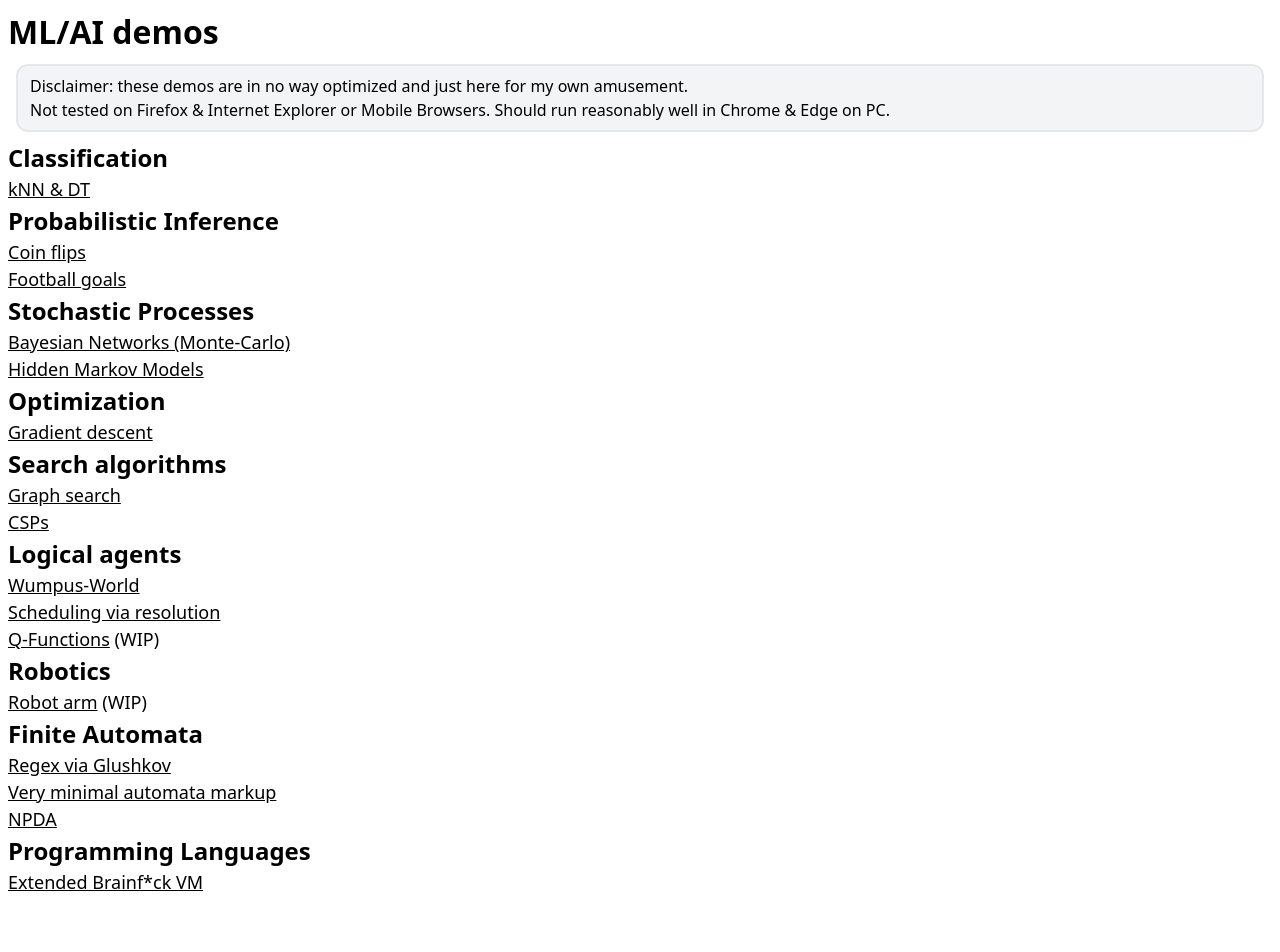
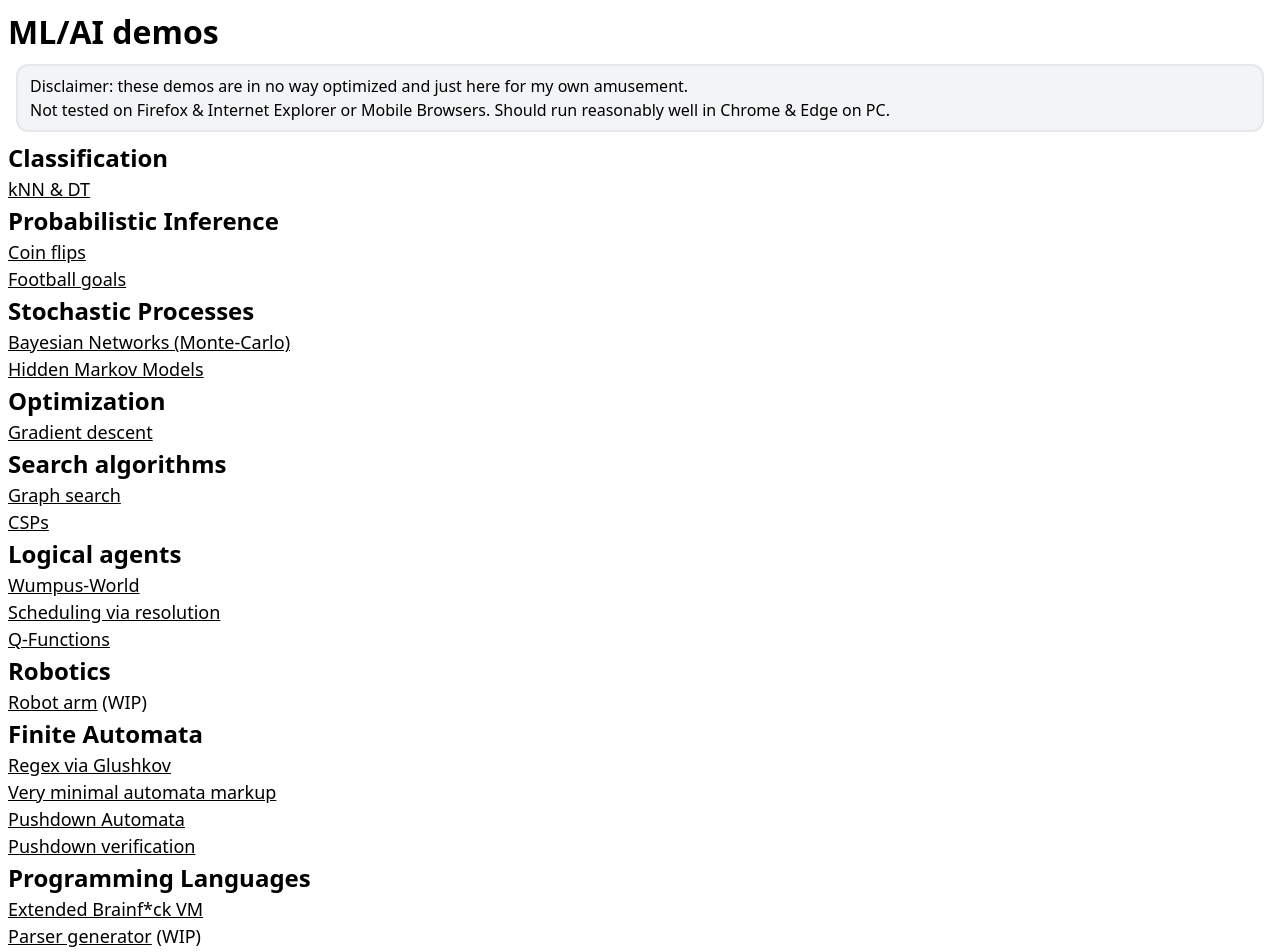
Before and after one commit to schmisev/ml-demos, a SvelteKit app: page / in a window 1280 px wide. Shown: the top 952 px of the page. Before the commit the page ends 904 px from the top, so only its background shows below. Built offline with nearby package versions, Linux system fonts and the light colour scheme.

Commit message:
somehting

```diff
--- a/src/routes/+page.svelte
+++ b/src/routes/+page.svelte
@@ -29,13 +29,16 @@
 	<h2>Logical agents</h2>
 	<h3><a href={resolve(`/wumpus`)}>Wumpus-World</a></h3>
 	<h3><a href={resolve(`/scheduling`)}>Scheduling via resolution</a></h3>
-	<h3><a href={resolve(`/q-functions`)}>Q-Functions</a> (WIP) </h3>
+	<h3><a href={resolve(`/q-functions`)}>Q-Functions</a> </h3>
   <h2>Robotics</h2>
   <h3><a href={resolve(`/robot-arm`)}>Robot arm</a> (WIP) </h3>
   <h2>Finite Automata</h2>
   <h3><a href={resolve(`/automata`)}>Regex via Glushkov</a></h3>
   <h3><a href={resolve(`/min-graphs`)}>Very minimal automata markup</a></h3>
-  <h3><a href={resolve(`/pda`)}>NPDA</a></h3>
+  <h3><a href={resolve(`/pda`)}>Pushdown Automata</a></h3>
+  <h3><a href={resolve(`/pds`)}>Pushdown verification</a></h3>
   <h2>Programming Languages</h2>
   <h3><a href={resolve(`/brainfck`)}>Extended Brainf*ck VM</a></h3>
+  <h3><a href={resolve(`/parser-gen`)}>Parser generator</a> (WIP)</h3>
+  <h2>Decision making</h2>
 </div>
--- a/src/routes/min-graphs/+page.svelte
+++ b/src/routes/min-graphs/+page.svelte
@@ -32,21 +32,23 @@
 	<title>Min-Graphs</title>
 </head>
 
-<div class="flex flex-col gap-2 p-2">
+<div class="flex h-dvh flex-col gap-2 p-2 min-h-0">
 	<div class="flex flex-row items-center gap-5">
 		<h1 class="grow">Minimal Automaton Markup | <a href="../">back</a></h1>
 	</div>
 
-	<div class="grid grid-cols-2 grid-rows-2 gap-2">
+	<div class="grid min-h-0 grow grid-cols-2 gap-2">
 		<div class="flex flex-col">
-			<div class="{!error ? "text-black" : "text-red-500"} font-bold">{error || 'No error found!'}</div>
-			<textarea class="rounded w-full grow font-mono text-sm" bind:value={src}></textarea>
+      <h2>Markup</h2>
+			<div class="{!error ? 'text-black' : 'text-red-500'} font-bold">
+				{error || 'No error found!'}
+			</div>
+			<textarea class="h-30 w-full rounded font-mono text-sm" bind:value={src}></textarea>
 			<div class="text-xs">
 				<b>*</b>initial node,
 				<b>+</b>teminal node,
 				<b>[0-9]+</b> for nodes,
 				<b>[a-zA-Z]?</b> for transitions
-      </div>
 			</div>
 
 			<table>
@@ -77,15 +79,6 @@
 				</tbody>
 			</table>
 
-		<div class="grow">
-      <h2>Graph</h2>
-      <div class="flex flex-row gap-1">
-			<HuiElk graphDef={automaton.graph()}></HuiElk>
-			<HuiElk graphDef={powered.graph()}></HuiElk>
-			<HuiElk graphDef={collapsed.graph()}></HuiElk>
-      </div>
-		</div>
-
 			<div class="flex flex-col gap-2">
 				<h2>Automaton</h2>
 
@@ -115,4 +108,14 @@
 				<div>In states: {[...automaton.current_state.values()]}</div>
 			</div>
 		</div>
+
+		<div class="flex flex-col min-h-0 grow">
+			<h2>Graph</h2>
+			<div class="flex flex-col gap-1 overflow-auto">
+				<HuiElk graphDef={automaton.graph()}></HuiElk>
+				<HuiElk graphDef={powered.graph()}></HuiElk>
+				<HuiElk graphDef={collapsed.graph()}></HuiElk>
 			</div>
+		</div>
+	</div>
+</div>
```
Lines whose indentation alone changed are shown as unchanged.
